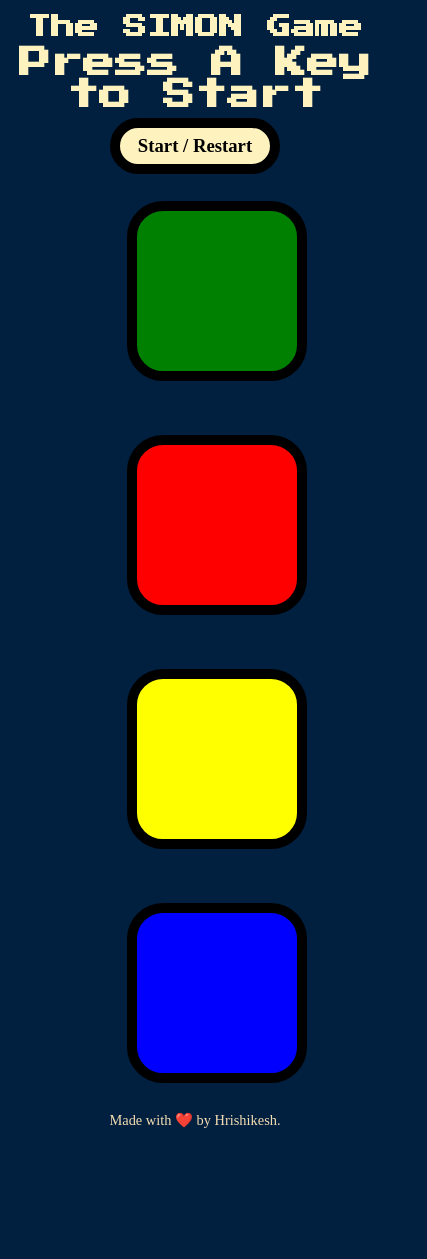
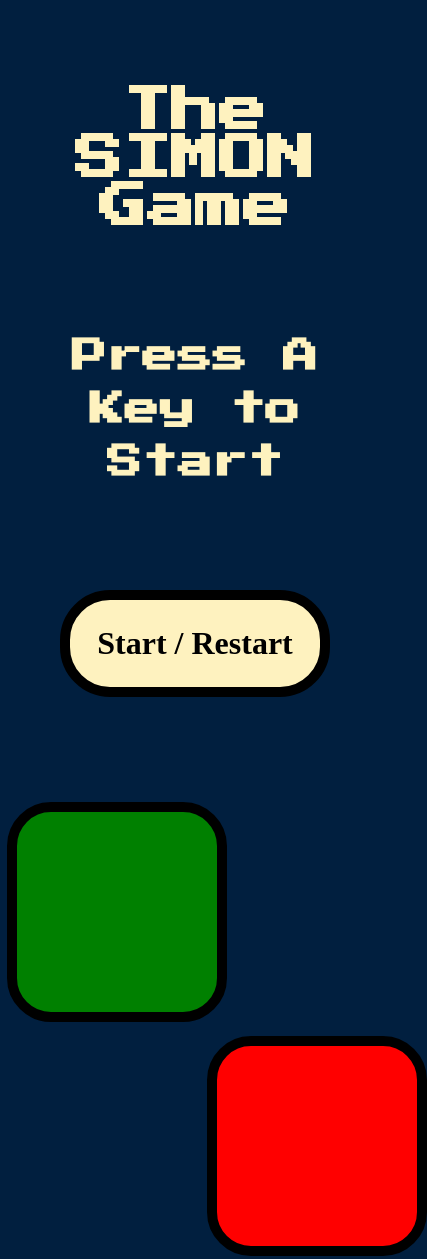
Before and after one commit to hrishikeshd36/theSimonGame, a plain HTML site: page index.html in a window 390 px wide. Shown: the top 1259 px of the page, 427 px wide, since content can reach past the window. Before the commit the page ends 1137 px from the top, so only its background shows below. Drawn offline with nearby package versions, Linux system fonts and the light colour scheme.

Commit message:
Update styles.css
mobile responsive done

```diff
--- a/styles.css
+++ b/styles.css
@@ -73,3 +73,59 @@ footer{
   color: wheat;
   font-size: .9rem;
 }
+
+
+
+
+@media (max-width: 990px ) {
+  h1{
+    margin-top: 80px;
+    margin-bottom: 100px;
+    font-size: 3rem;
+  }
+  #level-title{
+    margin-top: 80px;
+    margin-bottom: 100px;
+    font-size: 2.2rem;
+    line-height: 1.5;
+  }
+  h3{
+    margin-bottom: 100px;
+    font-size: 2rem;
+    width: 250px;
+    padding-top: 25px;
+    padding-bottom: 25px;
+  }
+
+  .btn {
+    margin: 5px;
+    height: 200px;
+    width: 200px;
+  }
+
+  .red {
+    position: relative;
+    left: 100px;
+  }
+  .green {
+    position: relative;
+    right: 100px;
+  }
+  .yellow{
+    position: relative;
+    right: 100px;
+    top: 150px;
+  }
+  .blue{
+    position: relative;
+    left: 100px;
+    top: 150px;
+  }
+  footer{
+    position: relative;
+    top: 300px;
+    font-size: 1.5rem;
+  }
+
+
+}
```
